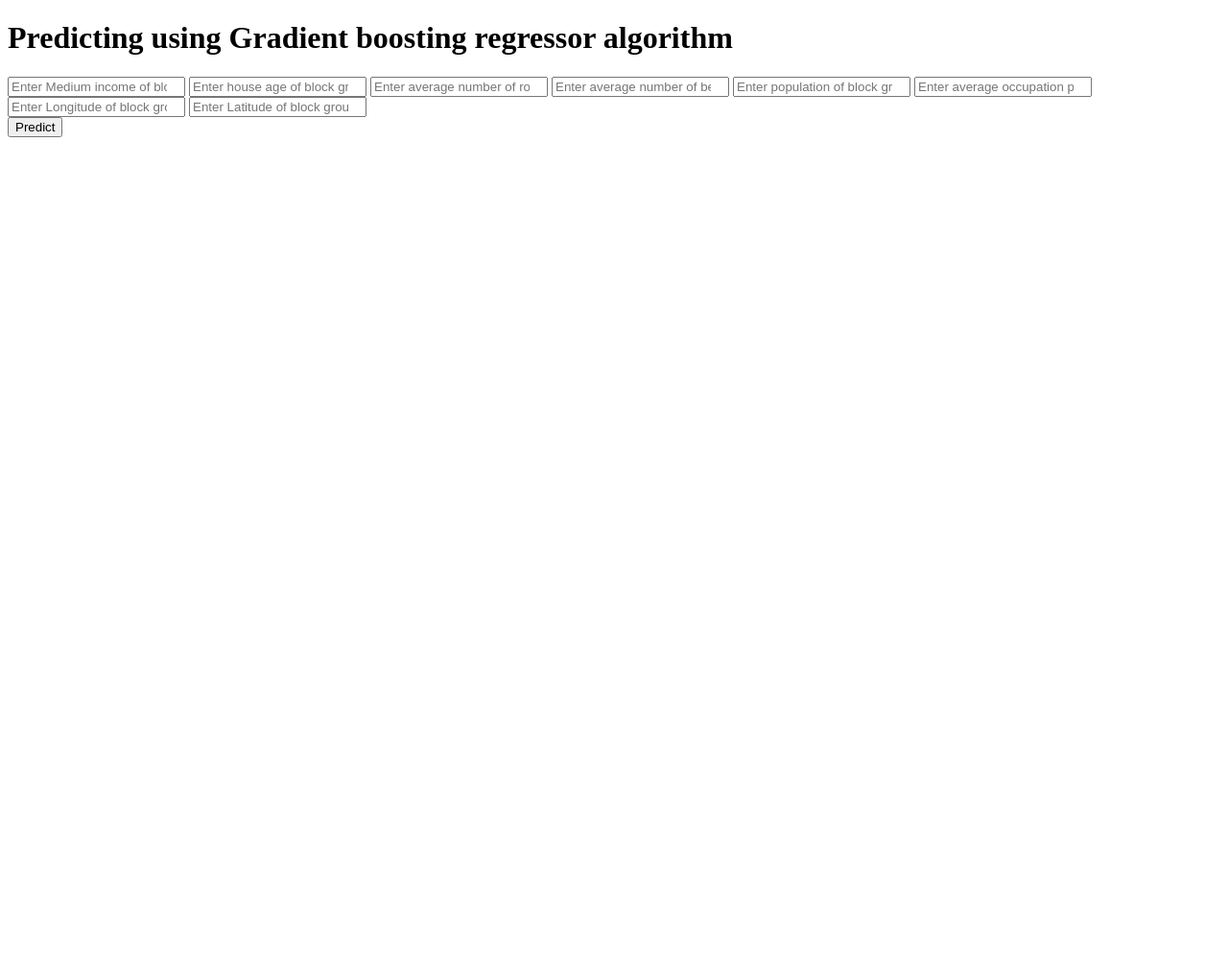
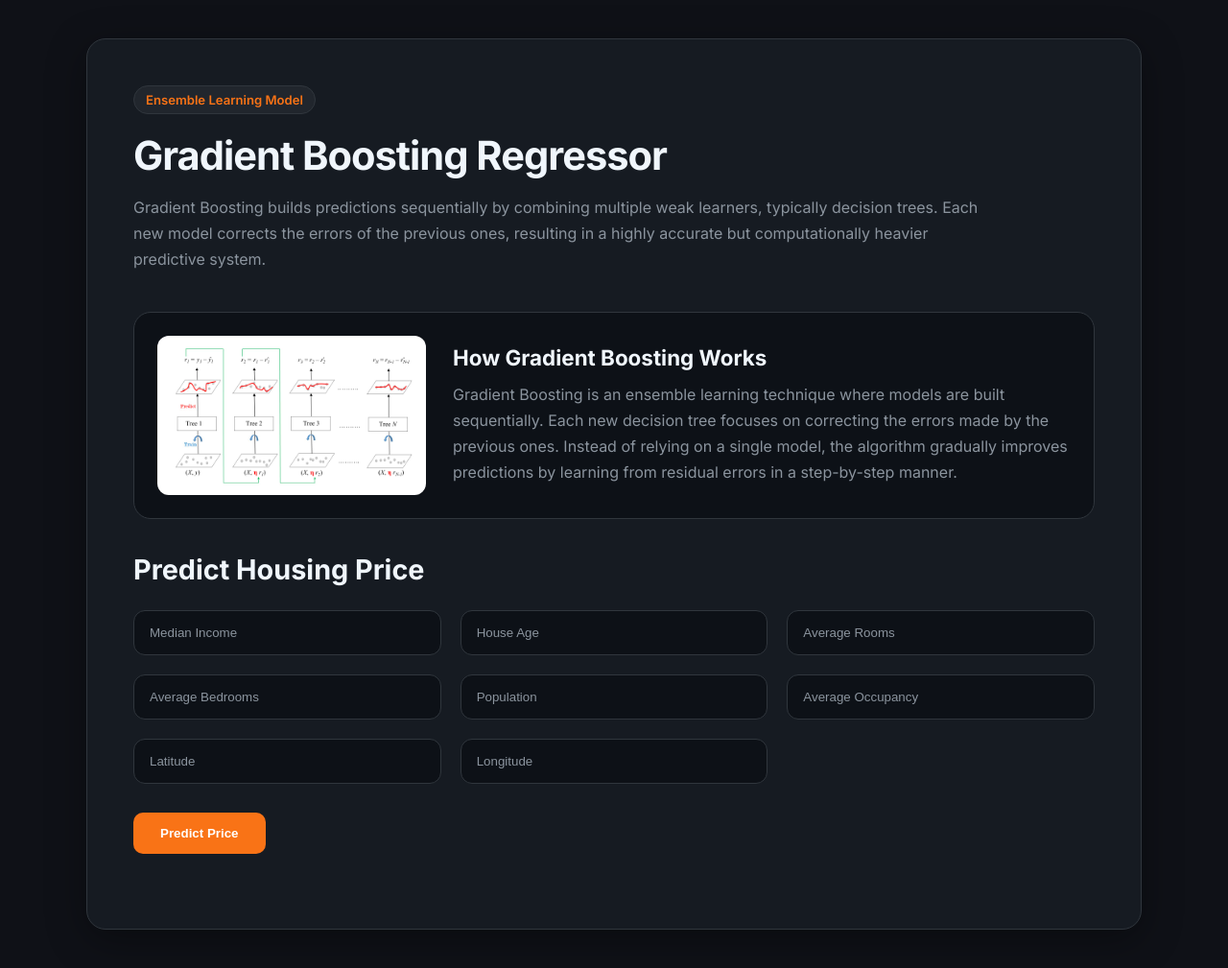
Before and after one commit to iamangameplayer/Project, a Django app: template machine/gradient/templates/gradient_page.html in a window 1280 px wide. Shown: the whole page at 96% size. Before the commit the page ends 143 px from the top, so only its background shows below. Run offline with Django 3.2, Linux system fonts and the light colour scheme; the template is opened without the code that fills it, so the values that code supplies are empty.

Commit message:
add styling to gradient page

```diff
--- /dev/null
+++ b/machine/gradient/static/gradient/css/gradient_page.css
@@ -0,0 +1,246 @@
+*{
+    margin:0;
+    padding:0;
+    box-sizing:border-box;
+}
+
+body{
+    min-height:100vh;
+
+    background:#0f1117;
+
+    font-family:'Inter',sans-serif;
+
+    color:#e6edf3;
+
+    padding:40px;
+}
+
+.container{
+    width:100%;
+    max-width:1100px;
+
+    margin:auto;
+
+    background:#161b22;
+
+    border:1px solid #30363d;
+
+    border-radius:20px;
+
+    padding:48px;
+
+    box-shadow:0 10px 40px rgba(0,0,0,0.35);
+}
+
+/* HEADER */
+
+.model-header{
+    margin-bottom:40px;
+}
+
+.tag{
+    display:inline-block;
+
+    background:#21262d;
+
+    color:#f97316;
+
+    border:1px solid #30363d;
+
+    padding:6px 12px;
+
+    border-radius:999px;
+
+    font-size:0.82rem;
+    font-weight:600;
+
+    margin-bottom:18px;
+}
+
+.model-header h1{
+    font-size:2.6rem;
+
+    margin-bottom:16px;
+
+    color:#f0f6fc;
+
+    letter-spacing:-1px;
+}
+
+.description{
+    color:#8b949e;
+
+    line-height:1.7;
+
+    max-width:900px;
+}
+
+/* FORM */
+
+h2{
+    margin-bottom:25px;
+
+    font-size:1.8rem;
+
+    color:#f0f6fc;
+}
+
+form{
+    display:grid;
+
+    grid-template-columns:
+        repeat(auto-fit,minmax(300px,1fr));
+
+    gap:20px;
+}
+
+input{
+    width:100%;
+
+    padding:15px 16px;
+
+    background:#0d1117;
+
+    border:1px solid #30363d;
+
+    border-radius:12px;
+
+    color:#f0f6fc;
+
+    outline:none;
+
+    transition:0.2s ease;
+}
+
+input::placeholder{
+    color:#8b949e;
+}
+
+input:focus{
+    border-color:#f97316;
+
+    box-shadow:0 0 0 3px rgba(249,115,22,0.2);
+}
+
+/* BUTTON */
+
+.button-wrapper{
+    margin-top:30px;
+}
+
+button{
+    background:#f97316;
+
+    color:white;
+
+    border:none;
+
+    padding:14px 28px;
+
+    border-radius:10px;
+
+    font-weight:600;
+
+    cursor:pointer;
+
+    transition:0.2s ease;
+}
+
+button:hover{
+    background:#fb923c;
+
+    transform:translateY(-1px);
+}
+
+/* RESULT */
+
+#result{
+    margin-top:30px;
+
+    font-size:1.3rem;
+
+    color:#f97316;
+
+    font-weight:600;
+}
+
+/* RESPONSIVE */
+
+@media(max-width:768px){
+
+    body{
+        padding:20px;
+    }
+
+    .container{
+        padding:28px;
+    }
+
+    form{
+        grid-template-columns:1fr;
+    }
+
+    button{
+        width:100%;
+    }
+}
+
+/* =========================
+   MODEL VISUAL SECTION
+========================= */
+
+.model-visual{
+    display:flex;
+
+    align-items:center;
+
+    gap:28px;
+
+    margin:35px 0;
+
+    padding:24px;
+
+    background:#0d1117;
+
+    border:1px solid #30363d;
+
+    border-radius:18px;
+}
+
+.model-visual img{
+    width:280px;
+
+    border-radius:12px;
+
+    background:white;
+
+    padding:10px;
+}
+
+.visual-text h3{
+    font-size:1.4rem;
+
+    color:#f0f6fc;
+
+    margin-bottom:12px;
+}
+
+.visual-text p{
+    color:#8b949e;
+
+    line-height:1.7;
+}
+
+@media(max-width:768px){
+    .model-visual{
+        flex-direction:column;
+
+        text-align:center;
+    }
+
+    .model-visual img{
+        width:100%;
+        max-width:320px;
+    }
+}
--- a/machine/gradient/templates/gradient_page.html
+++ b/machine/gradient/templates/gradient_page.html
@@ -1,32 +1,89 @@
 <!DOCTYPE html>
+{% load static %}
 <html lang="en">
+
 <head>
     <meta charset="UTF-8">
-    <title>Gradient Boosting Regressor </title>
+    <meta name="viewport" content="width=device-width, initial-scale=1.0">
+
+    <title>Gradient Boosting Regressor</title>
+
+    <link rel="stylesheet" href="{% static 'gradient/css/gradient_page.css' %}">
+
+    <link href="https://fonts.googleapis.com/css2?family=Inter:wght@400;500;600;700&display=swap" rel="stylesheet">
 </head>
+
 <body>
 
-<h1>Predicting using Gradient boosting regressor algorithm</h1>
+<div class="container">
 
-<form id = 'form' >
+    <div class="model-header">
+        <p class="tag">Ensemble Learning Model</p>
+
+        <h1>Gradient Boosting Regressor</h1>
+
+        <p class="description">
+            Gradient Boosting builds predictions sequentially by combining multiple weak learners,
+            typically decision trees. Each new model corrects the errors of the previous ones,
+            resulting in a highly accurate but computationally heavier predictive system.
+        </p>
+    </div>
+
+    <div class="model-visual">
+
+    <img src="{% static 'gradient/images/gradient_regressor.jpg' %}"
+         alt="Gradient Boosting Visualization">
+
+    <div class="visual-text">
+
+        <h3>How Gradient Boosting Works</h3>
+
+        <p>
+            Gradient Boosting is an ensemble learning technique where models are built sequentially.
+            Each new decision tree focuses on correcting the errors made by the previous ones.
+            Instead of relying on a single model, the algorithm gradually improves predictions by
+            learning from residual errors in a step-by-step manner.
+        </p>
+
+    </div>
+
+</div>
+
+
+    <h2>Predict Housing Price</h2>
+
+
+    <form id="form">
+
         {% csrf_token %}
-    <input type = 'number' name = 'MedInc' id = 'MedInc' placeholder="Enter Medium income of block group" >
-    <input type = 'number' name = 'HouseAge' id = 'HouseAge' placeholder="Enter house age of block group" >
-    <input type = 'number' name = 'AveRooms' id = 'AveRooms' placeholder="Enter average number of rooms per household" >
-    <input type = 'number' name = 'AveBedrms' id = 'AveBedrms' placeholder="Enter average number of bedrooms per household" >
-    <input type = 'number' name = 'Population' id = 'Population' placeholder="Enter population of block group" >
-    <input type = 'number' name = 'AveOccup' id = 'AveOccup' placeholder="Enter average occupation per household" >
-    <input type="number" name="Latitude" id = 'Latitude' placeholder="Enter Longitude of block group" >
-    <input type="number" name="Longitude" id = 'Longitude' placeholder="Enter Latitude of block group" >
+
+        <input type="number" name="MedInc" id="MedInc" placeholder="Median Income">
+        <input type="number" name="HouseAge" id="HouseAge" placeholder="House Age">
+        <input type="number" name="AveRooms" id="AveRooms" placeholder="Average Rooms">
+        <input type="number" name="AveBedrms" id="AveBedrms" placeholder="Average Bedrooms">
+        <input type="number" name="Population" id="Population" placeholder="Population">
+        <input type="number" name="AveOccup" id="AveOccup" placeholder="Average Occupancy">
+        <input type="number" name="Latitude" id="Latitude" placeholder="Latitude">
+        <input type="number" name="Longitude" id="Longitude" placeholder="Longitude">
+
     </form>
 
-<button type = 'button' onclick="sendDatagrad()">Predict</button>
+    <div class="button-wrapper">
+        <button type="button" onclick="sendDatagrad()">
+            Predict Price
+        </button>
+    </div>
+
     <h2 id="result"></h2>
+
+</div>
+
 <script>
+
 function sendDatagrad()
 {
-
-       const fields = ['MedInc',
+    const fields = [
+        'MedInc',
         'HouseAge',
         'AveRooms',
         'AveBedrms',
@@ -35,29 +92,52 @@
         'Latitude',
         'Longitude'
     ];
+
     const formData = new FormData();
 
-       fields.forEach((field) => {
-       formData.append(field, document.getElementById(field).value);   })
+    fields.forEach(field => {
+        formData.append(
+            field,
+            document.getElementById(field).value
+        );
+    });
 
-       const csrfToken = document.querySelector('input[name=csrfmiddlewaretoken]').value;
+    const csrfToken =
+        document.querySelector(
+            'input[name=csrfmiddlewaretoken]'
+        ).value;
 
-       fetch("{% url 'predict_gradient' %}" ,{
-       method: 'POST',
+    fetch("{% url 'predict_gradient' %}", {
+
+        method: "POST",
+
         headers: {
-       'X-CSRFToken': csrfToken},
+            "X-CSRFToken": csrfToken
+        },
+
         body: formData,
+
         credentials: 'same-origin'
+
     })
-       .then((response) => response.json())
-       .then((data) => {
-                  const price_gradient = (data.result * 100000).toFixed(2);
-                  document.getElementById('result').innerHTML = "Estimated Price $ " +price_gradient;
+
+    .then(response => response.json())
+
+    .then(data => {
+
+        const price_gradient =
+            (data.result * 100000).toFixed(2);
+
+        document.getElementById('result').innerText =
+            "Estimated Price: $" + price_gradient;
+
     })
-                  .catch((error) => console.log("Error",error));
 
+    .catch(error =>
+        console.log("Error", error)
+    );
+}
 
-}
 </script>
 
 </body>
--- a/machine/machine/settings.py
+++ b/machine/machine/settings.py
@@ -34,7 +34,7 @@ INSTALLED_APPS = [
     'mainpage',
     'ridge.apps.RidgeConfig',
     'linear',
-    'gradient',
+    'gradient.apps.GradientConfig',
     'regression',
     'django.contrib.admin',
     'django.contrib.auth',
```
Also changed, not shown: machine/gradient/static/gradient/images/gradient_regressor.jpg (added). Lines whose indentation alone changed are shown as unchanged.
